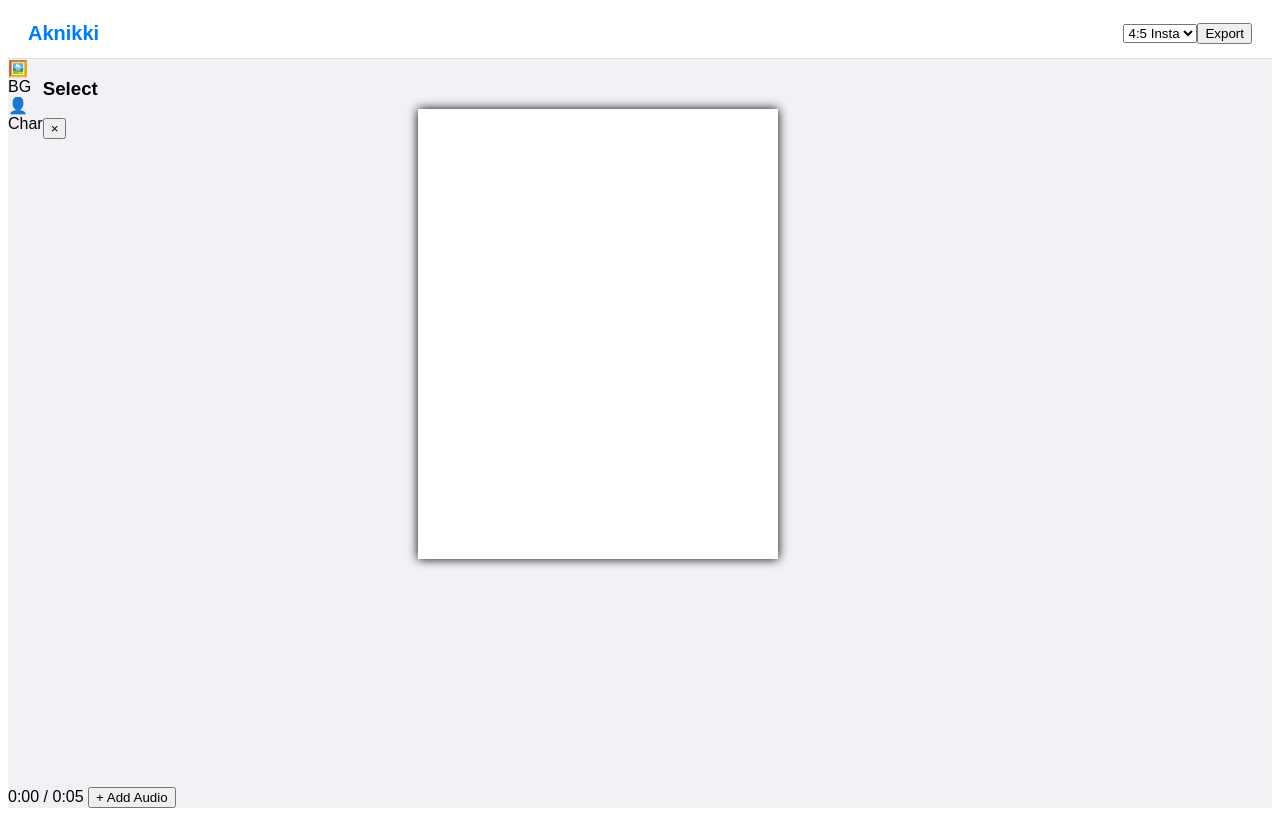
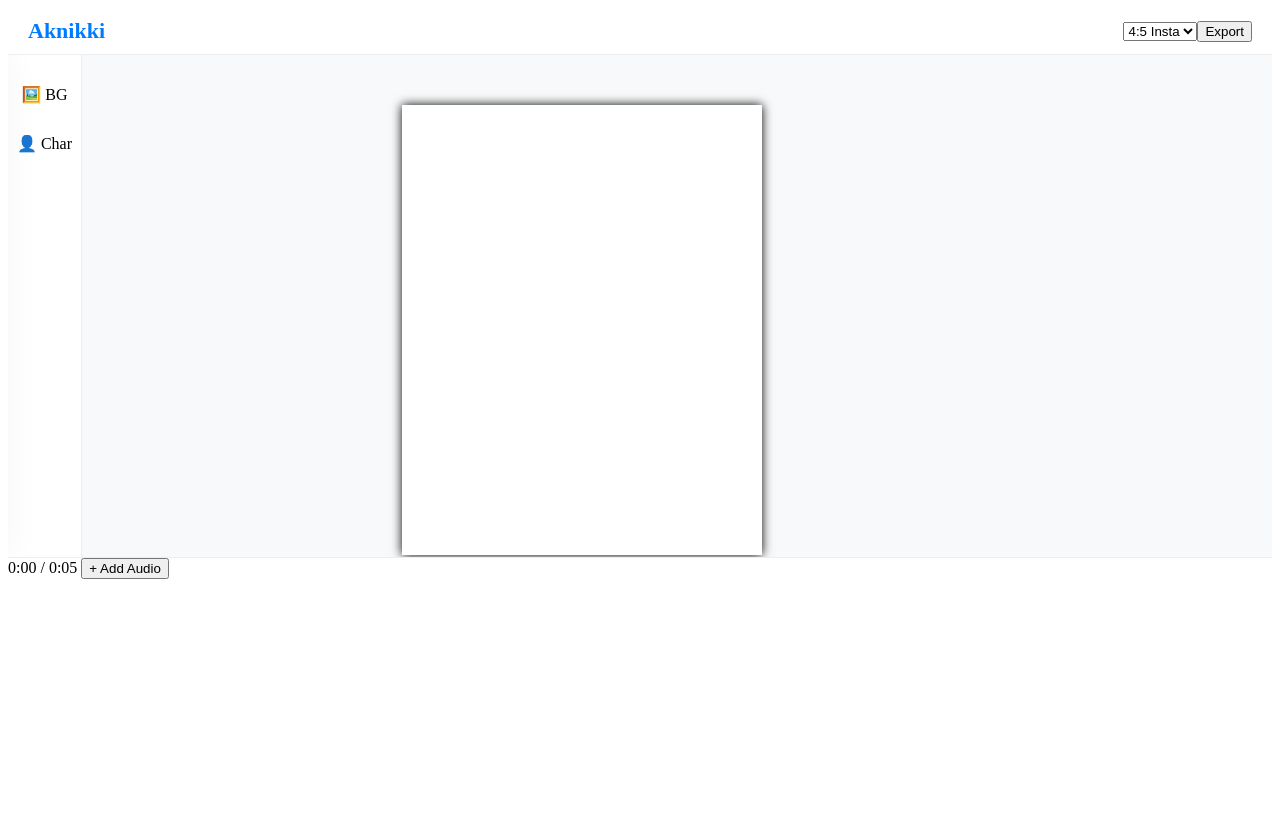
Before and after one commit to AKERA9/aknikki, a React (Create React App) app: page / in a window 1280 px wide. Built offline with nearby package versions, Linux system fonts and the light colour scheme.

Commit message:
Update App.css

```diff
--- a/src/App.css
+++ b/src/App.css
@@ -1,27 +1,26 @@
-.ak-root { height: 100vh; display: flex; flex-direction: column; background: #f0f2f5; font-family: sans-serif; }
-.ak-header { height: 50px; background: white; border-bottom: 1px solid #ddd; display: flex; align-items: center; justify-content: space-between; padding: 0 20px; }
-.ak-logo { color: #007bff; font-weight: bold; font-size: 20px; }
+.ak-root { height: 100vh; display: flex; flex-direction: column; background: #fdfdfd; }
+.ak-header { background: white; border-bottom: 1px solid #eee; display: flex; justify-content: space-between; padding: 10px 20px; align-items: center; }
+.ak-logo { color: #007bff; font-weight: 800; font-size: 22px; }
 
-.ak-body { flex: 1; display: flex; position: relative; }
-.ak-sidebar { width: 70px; background: white; border-right: 1px solid #ddd; display: flex; flex-direction: column; align-items: center; padding-top: 20px; }
-.tool { margin-bottom: 20px; cursor: pointer; font-size: 12px; text-align: center; }
+.ak-body { flex: 1; display: flex; overflow: hidden; position: relative; }
+.ak-sidebar-pro { width: 80px; border-right: 1px solid #eee; background: white; display: flex; flex-direction: column; gap: 30px; padding-top: 30px; align-items: center; }
 
-.ak-canvas-free { flex: 1; position: relative; cursor: grab; background: #e9ecef; overflow: hidden; }
-.ak-canvas-free:active { cursor: grabbing; }
+.ak-slide-panel { position: absolute; left: -350px; top: 0; bottom: 0; width: 300px; background: white; border-right: 1px solid #eee; transition: 0.4s cubic-bezier(0.17, 0.67, 0.83, 0.67); z-index: 100; box-shadow: 15px 0 30px rgba(0,0,0,0.03); padding: 20px; }
+.ak-slide-panel.open { left: 81px; }
 
-.zoom-indicator { position: absolute; bottom: 10px; right: 20px; background: rgba(255,255,255,0.8); padding: 5px 10px; border-radius: 20px; font-size: 12px; }
+.ak-viewport { flex: 1; background: #f8f9fa; cursor: grab; }
+.ak-viewport:active { cursor: grabbing; }
 
-/* Timeline Professional Styling */
-.ak-timeline-canva { height: 250px; background: white; border-top: 2px solid #007bff; display: flex; overflow: hidden; }
-.timeline-labels { width: 120px; border-right: 1px solid #eee; background: #f8f9fa; }
-.label-item { height: 40px; border-bottom: 1px solid #eee; display: flex; align-items: center; padding: 0 10px; font-size: 11px; cursor: pointer; }
-.label-item.active { background: #e7f1ff; color: #007bff; font-weight: bold; }
+/* Timeline Stylings */
+.ak-timeline-v2 { height: 250px; background: white; border-top: 1px solid #eee; display: flex; flex-direction: column; }
+.timeline-scroll { flex: 1; overflow-y: auto; padding: 10px; }
+.track-line { display: flex; align-items: center; height: 45px; border-bottom: 1px solid #fafafa; transition: 0.2s; }
+.selected-track { background: #f0f7ff; }
+.track-label { width: 80px; font-size: 11px; font-weight: 600; color: #888; text-transform: uppercase; }
+.track-bar-container { flex: 1; position: relative; height: 30px; background: #fcfcfc; border-radius: 4px; }
+.track-bar { position: absolute; height: 100%; background: #007bff; border-radius: 4px; cursor: move; border: 1px solid #0056b3; }
 
-.timeline-tracks { flex: 1; overflow-x: auto; background: #fff; background-image: linear-gradient(90deg, #f0f0f0 1px, transparent 1px); background-size: 20px 100%; }
-.track-row { height: 40px; border-bottom: 1px solid #eee; position: relative; width: 5000px; }
-.track-block { position: absolute; top: 5px; height: 30px; background: #007bff; color: white; border-radius: 4px; display: flex; align-items: center; justify-content: center; font-size: 10px; cursor: pointer; border: 2px solid transparent; }
-.track-block.selected { border: 2px solid #003d80; box-shadow: 0 0 10px rgba(0,123,255,0.5); }
-
-.resize-handle { position: absolute; width: 8px; height: 100%; background: rgba(255,255,255,0.3); cursor: ew-resize; }
+/* Track Resize Handles */
+.resize-handle { position: absolute; width: 6px; height: 100%; background: rgba(255,255,255,0.3); cursor: ew-resize; }
 .resize-handle.left { left: 0; }
 .resize-handle.right { right: 0; }
```
